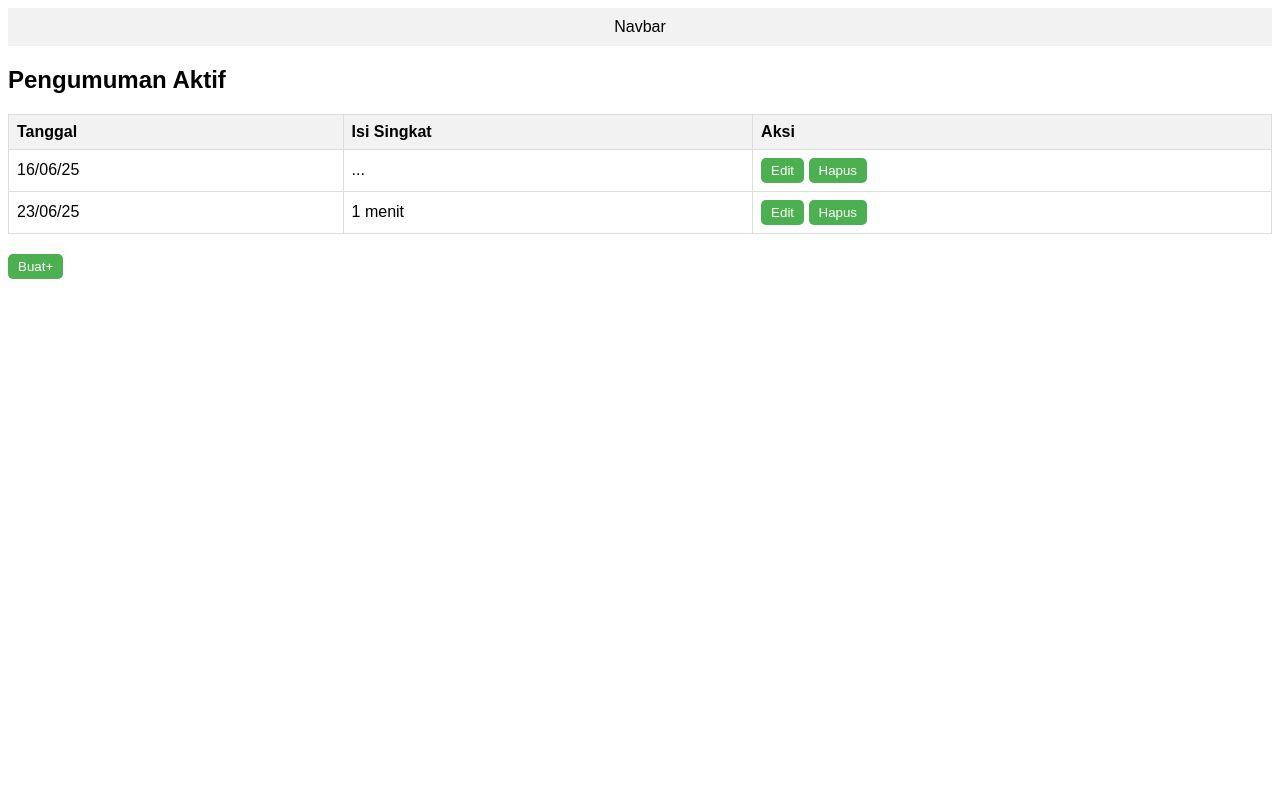
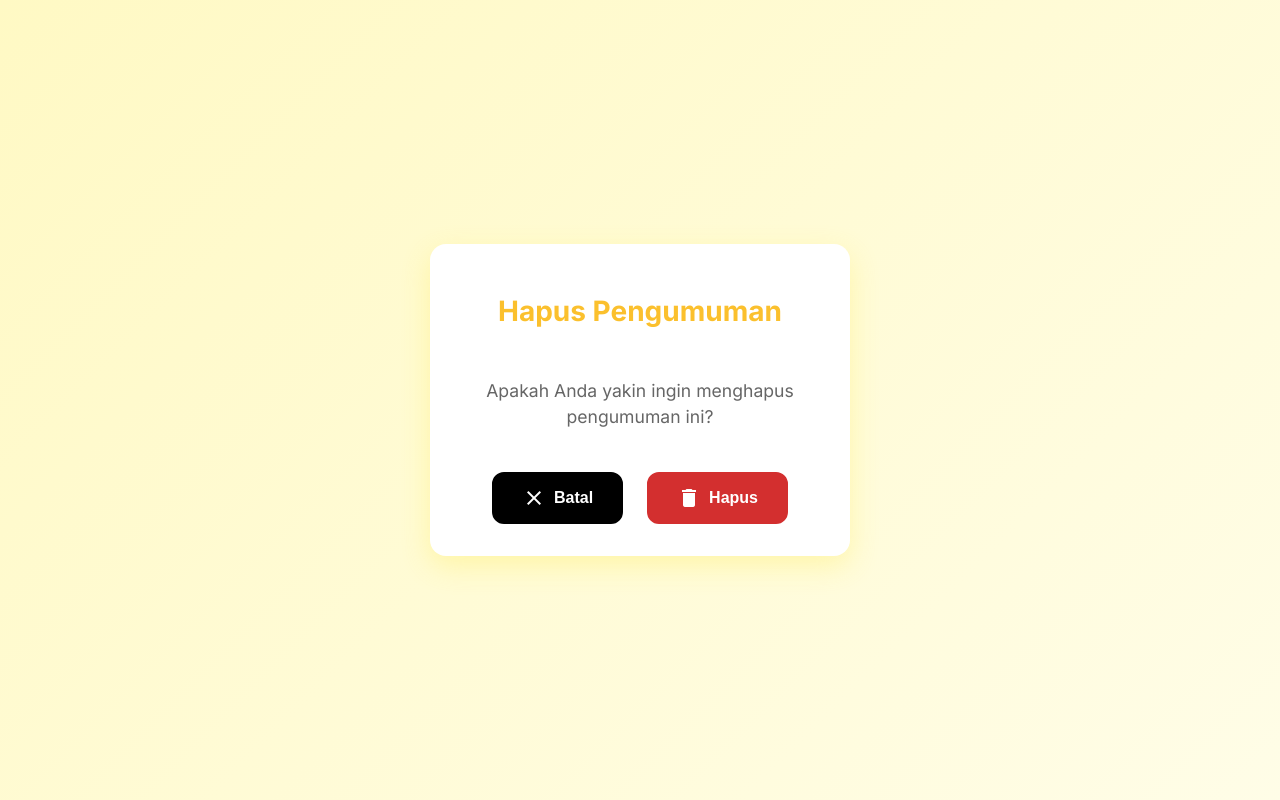
Before and after one commit to Aldias28/pengumuman-frame1, a plain HTML site: page index.html in a window 1280 px wide. Drawn offline with Linux system fonts and the light colour scheme.

Commit message:
Update index.html

```diff
--- a/index.html
+++ b/index.html
@@ -1,83 +1,130 @@
 <!DOCTYPE html>
 <html lang="id">
 <head>
-    <meta charset="UTF-8">
-    <meta name="viewport" content="width=device-width, initial-scale=1.0">
-    <title>Pengumuman Aktif</title>
+  <meta charset="UTF-8" />
+  <meta name="viewport" content="width=device-width, initial-scale=1" />
+  <title>Hapus Pengumuman</title>
+  <link href="https://fonts.googleapis.com/css2?family=Inter:wght@400;700&display=swap" rel="stylesheet" />
+  <link href="https://fonts.googleapis.com/icon?family=Material+Icons" rel="stylesheet" />
   <style>
+    /* Reset and base */
+    *, *::before, *::after {
+      box-sizing: border-box;
+    }
     body {
-            font-family: Arial, sans-serif;
+      font-family: 'Inter', sans-serif;
+      background: linear-gradient(135deg, #fff9c4 0%, #fffde7 100%);
+      color: #333;
+      margin: 0;
+      padding: 0;
+      display: flex;
+      min-height: 100vh;
+      align-items: center;
+      justify-content: center;
     }
-        .navbar {
-            background-color: #f2f2f2;
-            padding: 10px;
+    .container {
+      background: white;
+      border-radius: 16px;
+      padding: 32px 48px;
+      max-width: 420px;
+      width: 90vw;
+      box-shadow: 0 10px 28px rgba(255, 235, 59, 0.3);
+      display: flex;
+      flex-direction: column;
+      gap: 24px;
       text-align: center;
     }
-        table {
-            width: 100%;
-            border-collapse: collapse;
-            margin: 20px 0;
+    h1 {
+      font-weight: 700;
+      font-size: 1.75rem;
+      color: #fbc02d; /* deep yellow */
+      margin-bottom: 8px;
     }
-        th, td {
-            border: 1px solid #dddddd;
-            text-align: left;
-            padding: 8px;
+    p {
+      font-size: 1.1rem;
+      color: #666;
+      line-height: 1.5;
     }
-        th {
-            background-color: #f2f2f2;
+    .buttons {
+      display: flex;
+      justify-content: center;
+      gap: 24px;
+      flex-wrap: wrap;
     }
-        .button {
-            background-color: #4CAF50; /* Green */
-            color: white;
-            padding: 5px 10px;
-            text-align: center;
-            text-decoration: none;
-            display: inline-block;
-            border: none;
+    button {
       cursor: pointer;
-            border-radius: 5px;
+      font-weight: 700;
+      font-size: 1rem;
+      padding: 12px 28px;
+      border: 2px solid transparent;
+      border-radius: 12px;
+      min-width: 120px;
+      display: flex;
+      align-items: center;
+      justify-content: center;
+      gap: 8px;
+      transition: background-color 0.3s ease, color 0.3s ease, border-color 0.3s ease;
+      user-select: none;
+    }
+
+    /* Tombol Batal (Hitam Putih) */
+    .btn-batal {
+      background-color: #000;
+      color: #fff;
+      border-color: #000;
+    }
+    .btn-batal:hover,
+    .btn-batal:focus {
+      background-color: #333;
+      border-color: #333;
+      outline: none;
+    }
+
+    /* Tombol Hapus (Merah Putih) */
+    .btn-hapus {
+      background-color: #d32f2f;
+      color: #fff;
+      border-color: #d32f2f;
+    }
+    .btn-hapus:hover,
+    .btn-hapus:focus {
+      background-color: #b71c1c;
+      border-color: #b71c1c;
+      outline: none;
+    }
+
+    /* Responsive text scaling */
+    @media (max-width: 480px) {
+      h1 {
+        font-size: 1.5rem;
+      }
+      p {
+        font-size: 1rem;
+      }
+      .buttons {
+        gap: 16px;
+      }
+      button {
+        min-width: 100%;
+        padding: 14px 0;
+      }
     }
   </style>
 </head>
 <body>
-
-<div class="navbar">
-    Navbar
+  <main class="container" role="dialog" aria-labelledby="dialogTitle" aria-describedby="dialogDesc">
+    <h1 id="dialogTitle">Hapus Pengumuman</h1>
+    <p id="dialogDesc">Apakah Anda yakin ingin menghapus pengumuman ini?</p>
+    <div class="buttons">
+      <button type="button" class="btn-batal" aria-label="Batal menghapus pengumuman">
+        <span class="material-icons" aria-hidden="true">close</span>
+        Batal
+      </button>
+      <button type="button" class="btn-hapus" aria-label="Hapus pengumuman">
+        <span class="material-icons" aria-hidden="true">delete</span>
+        Hapus
+      </button>
     </div>
-
-<h2>Pengumuman Aktif</h2>
-
-<table>
-    <thead>
-        <tr>
-            <th>Tanggal</th>
-            <th>Isi Singkat</th>
-            <th>Aksi</th>
-        </tr>
-    </thead>
-    <tbody>
-        <tr>
-            <td>16/06/25</td>
-            <td>...</td>
-            <td>
-                <button class="button">Edit</button>
-                <button class="button">Hapus</button>
-            </td>
-        </tr>
-        <tr>
-            <td>23/06/25</td>
-            <td>1 menit</td>
-            <td>
-                <button class="button">Edit</button>
-                <button class="button">Hapus</button>
-            </td>
-        </tr>
-    </tbody>
-</table>
-
-<div style="margin: 20px 0;">
-    <button class="button">Buat+</button>
-</div>
-
+  </main>
 </body>
 </html>
```
Lines whose indentation alone changed are shown as unchanged.
